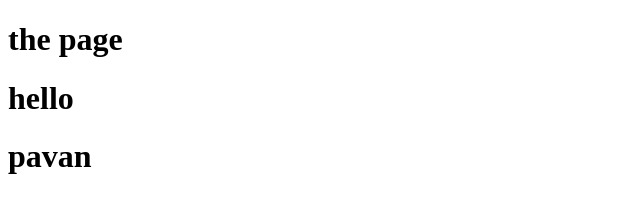
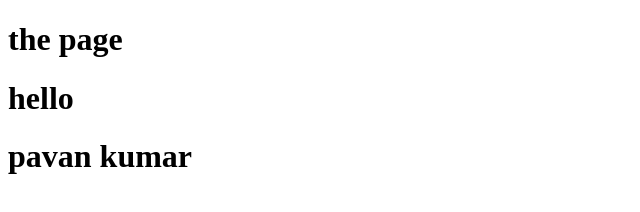
Before and after one commit to iampavant/shopping, a plain HTML site: page index1.html in a window 1280 px wide. Shown: the whole page, without its empty margins (0-640 px from the left). Drawn offline with Linux system fonts and the light colour scheme.

Commit message:
Update header to include full name 'pavan kumar'

```diff
--- a/index1.html
+++ b/index1.html
@@ -8,6 +8,6 @@
 <body>
     <h1>the page</h1>
     <h1>hello</h1>
-    <h1>pavan</h1>
+    <h1>pavan kumar</h1>
 </body>
 </html>
```
